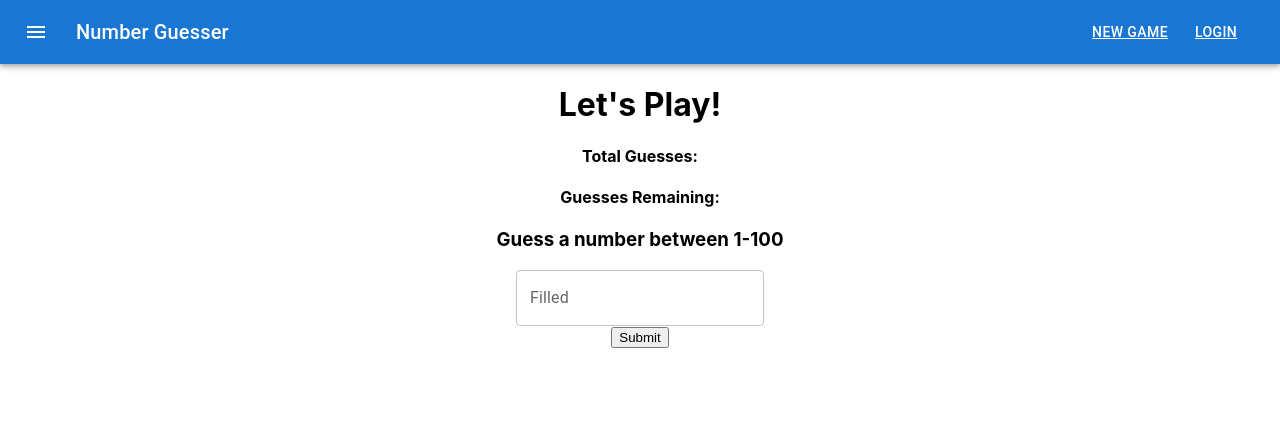
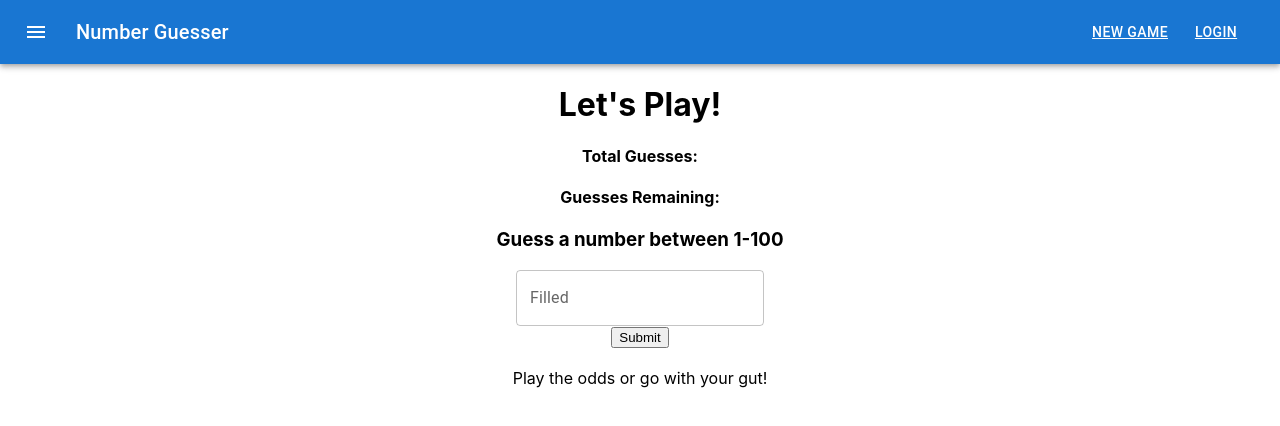
Before and after one commit to RjCoyle20/Number-Guesser, a React (Create React App) app in the folder front-end/: page /guessGame in a window 1280 px wide. Shown: the top 426 px of the page. Built offline with nearby package versions, Linux system fonts and the light colour scheme.

Commit message:
Added conditional logic to display game only if message doesn't begin with 'y'

```diff
--- a/front-end/src/pages/GuessGame.js
+++ b/front-end/src/pages/GuessGame.js
@@ -7,7 +7,7 @@ export default function GuessGame(props){
     const targetNumber = Math.floor(Math.random() * props.guesses)
     const [guessesRemaining, setGuessesRemaining] = useState(props.guesses);
     const [currentGuess, setCurrentGuess] = useState()
-    let message;
+    let message =  "Play the odds or go with your gut!"
 
     //TODO*******
     const handleSubmit = async (e) => {
@@ -40,9 +40,10 @@ export default function GuessGame(props){
         <h4>Total Guesses: {props.guesses}</h4>
         <h4>Guesses Remaining: {guessesRemaining}</h4>
         <h3>Guess a number between 1-100</h3>
-        <TextField id="filled-basic" label="Filled" variant="outlined" />
+        {message.charAt(0) == "Y" ? null :
+        <TextField id="filled-basic" label="Filled" variant="outlined" />}
         <div>
-            <Button variant='primary' type='submit' className='w-100' onSubmit={handleSubmit}>Submit</Button>
+        {message.charAt(0) == "Y" ? null : <Button variant='primary' type='submit' className='w-100' onSubmit={handleSubmit}>Submit</Button>}
         </div>
         <h2>{currentGuess}</h2>
         {message}
```
